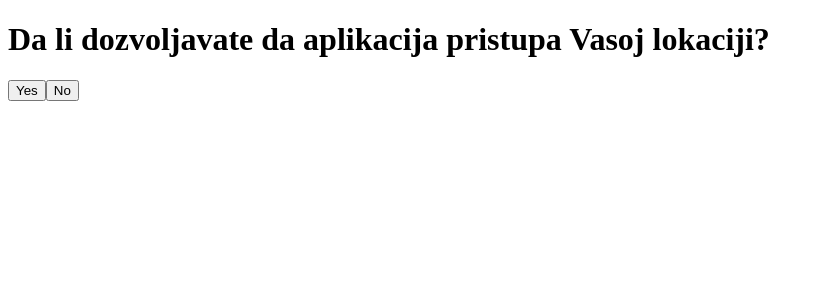
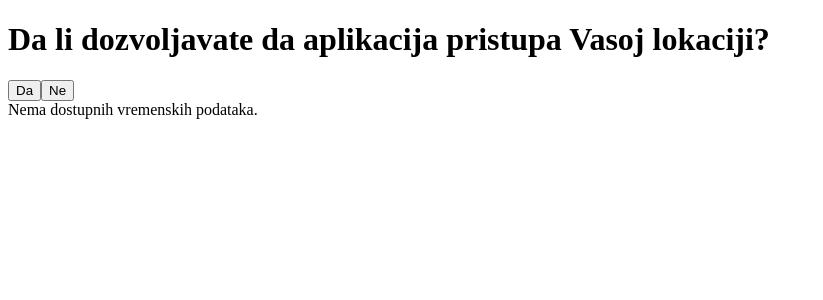
Before and after one commit to witschge/weatherAPP, a React (Create React App) app: page / in a window 1280 px wide. Shown: the top 300 px of the page, without its empty margins (0-823 px from the left). Built offline with nearby package versions, Linux system fonts and the light colour scheme.

Commit message:
WeathwerShow.js za prikaz vremenskih prilika je sredjen i povezan sa app.js

```diff
--- a/package.json
+++ b/package.json
@@ -8,7 +8,7 @@
     "@testing-library/user-event": "^13.5.0",
     "react": "^18.2.0",
     "react-dom": "^18.2.0",
-    "react-scripts": "5.0.1",
+    "react-scripts": "^5.0.1",
     "web-vitals": "^2.1.4"
   },
   "scripts": {
@@ -34,5 +34,8 @@
       "last 1 firefox version",
       "last 1 safari version"
     ]
+  },
+  "devDependencies": {
+    "@babel/plugin-proposal-private-property-in-object": "^7.21.11"
   }
 }
--- a/src/App.js
+++ b/src/App.js
@@ -1,25 +1,40 @@
 import React from "react";
-import { useState, useEffect } from "react";
+import { useState } from "react";
 import WeatherShow from "./components/WeatherShow";
 import { getWeatherData } from "./api";
 
 function App() {
+  const [weatherData, setWeatherData] = useState(null);
+
   const handleYesClicked = async () => {
-    //console.log("Yes was clicked!!!");
-    const weatherData = await getWeatherData();
-    //console.log("Weather data:", weatherData);
+    try {
+      //console.log("Yes was clicked!!!");
+      const weatherData = await getWeatherData(true);
+      setWeatherData(weatherData);
+      //console.log("Weather data:", weatherData);
+    } catch (error) {
+      console.error("Weather data error:", error);
+    }
   };
+
   const handleNoClicked = async () => {
     //console.log("No was clicked!!!");
-    const weatherData = await getWeatherData();
-    //console.log("Weather data:", weatherData);
+    try {
+      const weatherData = await getWeatherData(false);
+      setWeatherData(weatherData);
+      //console.log("Weather data:", weatherData);
+    } catch (error) {
+      console.error("Weather data error:", error);
+    }
   };
 
   return (
     <div>
       <h1>Da li dozvoljavate da aplikacija pristupa Vasoj lokaciji?</h1>
-      <button onClick={handleYesClicked}>Yes</button>
-      <button onClick={handleNoClicked}>No</button>
+      <button onClick={handleYesClicked}>Da</button>
+      <button onClick={handleNoClicked}>Ne</button>
+
+      <WeatherShow weatherData={weatherData} />
     </div>
   );
 }
--- a/src/api.js
+++ b/src/api.js
@@ -2,22 +2,28 @@ import getLocation from "./components/Location";
 
 const API_KEY = process.env.REACT_APP_OPENWEATHERMAP_API_KEY;
 
-export const getWeatherData = async () => {
+export const getWeatherData = async (userAgreed) => {
   try {
-    const locationData = await getLocation(true);
-    //console.log("Location Data:", locationData);
+    const locationData = await getLocation(userAgreed);
+    console.log("Location Data:", locationData);
 
-    const { latitude, longitude } = locationData;
+    const { latitude, longitude, city } = locationData;
     const API_URL = `https://api.openweathermap.org/data/2.5/weather?lat=${latitude}&lon=${longitude}&units=metric&appid=${API_KEY}`;
     //console.log("API URL:", API_URL);
 
     const response = await fetch(API_URL);
     const data = await response.json();
-    //console.log("Weather Data:", data);
+    console.log("Weather Data:", data);
+
+    /*if (!data || !data.main || !data.weather) {
+      throw new Error("Invalid weather data received");
+    }*/
 
     return {
+      city: city || "Nepoznato",
       temperature: data.main.temp,
       description: data.weather[0].description,
+      humidity: data.main.humidity,
       icon: data.weather[0].icon,
     };
   } catch (error) {
--- a/src/components/WeatherShow.js
+++ b/src/components/WeatherShow.js
@@ -2,16 +2,21 @@ import React from "react";
 
 const WeatherShow = ({ weatherData }) => {
   if (!weatherData) {
-    return <div>No weather data available</div>;
+    return <div>Nema dostupnih vremenskih podataka.</div>;
   }
 
-  const { temperature, description } = weatherData;
+  const { temperature, description, humidity, city, icon } = weatherData;
 
   return (
     <div>
-      <p>Prikazujemo vremenske podatke:</p>
-      <p>Temperature: {temperature} °C</p>
-      <p>Description: {description}</p>
+      <h2>Lokacija: {city}</h2>
+      <p>Temperatura: {temperature} °C</p>
+      <p>Opis: {description}</p>
+      <p>Vlaznost: {humidity} %</p>
+      <img
+        src={`http://openweathermap.org/img/w/${icon}.png`}
+        alt="Weather icon"
+      />
     </div>
   );
 };
```
Also changed, not shown: 1 other file (tests, documents, lock files or other folders).
